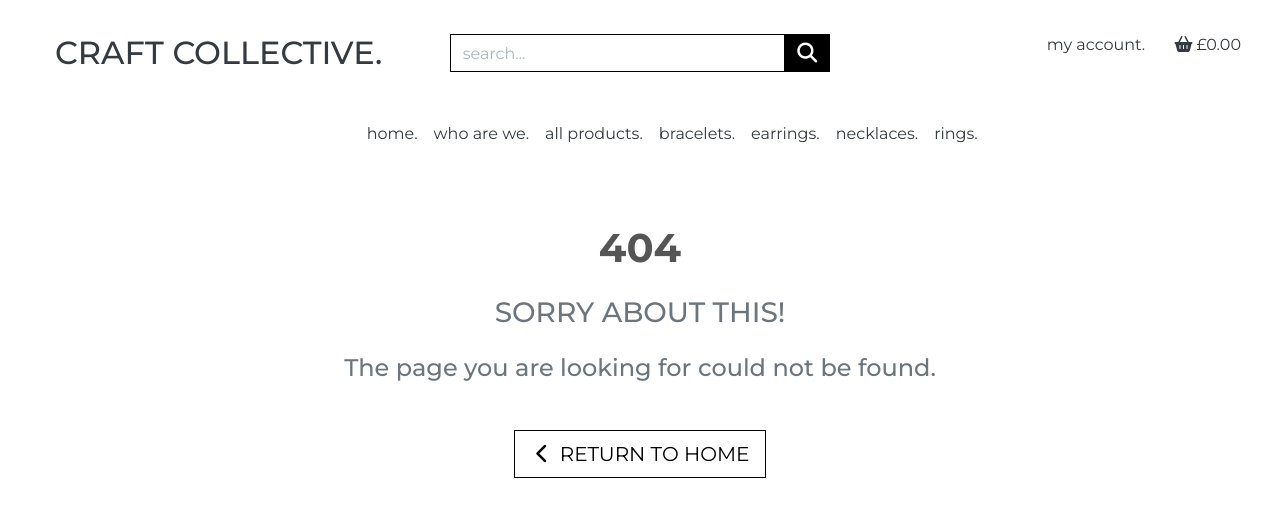
After one commit to lrchnnng/craft-collective, a Django app: template templates/404.html in a window 1280 px wide. The commit adds this page. Shown: the top 517 px of the page. Run offline with Django 3.2, Linux system fonts and the light colour scheme; the template is opened without the code that fills it, so the values that code supplies are empty; parts of the project's set-up code (start-up, migrations or seed data) failed here and were passed over; some libraries are stand-ins or nearby versions.

Commit message:
added 404 and 500 error pages

```diff
--- a/home/templates/home/index.html
+++ b/home/templates/home/index.html
@@ -18,7 +18,7 @@
             <!-- Page Header-->
             <h1 class="logo-font my-4 text-black">craft collective.</h1>
             <!-- Shop Now button -->
-            <a href="{% url 'products' %}" type="button" class="btn btn-dark btn-lg text-light logo-font"
+            <a href="{% url 'products' %}" type="button" class="btn btn-outline-black rounded-0 btn-lg text-light logo-font"
                aria-label="shop now">shop now</a>
             <!-- Free Delivery Information -->
             <p class="my-4">Free delivery on orders over £{{ free_delivery_threshold }}</p>
--- /dev/null
+++ b/templates/404.html
@@ -0,0 +1,27 @@
+{% extends "base.html" %}
+{% load static %}
+
+{% block page_header %}
+<!-- Page Header -->
+<div class="container header-container">
+    <div class="row">
+        <div class="col text-center">
+            <h1 class="logo-font text-center mt-4 mb-4"><strong>404</strong></h1>
+        </div>
+    </div>
+</div>
+{% endblock %}
+
+{% block content %}
+<div class="container text-center">
+    <h3 class="text-uppercase text-muted">Sorry about this!</h3>
+    <h4 class="my-4 text-center text-muted">The page you are looking for could not be found.</h4>
+    <a href="{% url 'home' %}" class="btn btn-outline-black rounded-0 btn-lg my-4"
+        aria-label="return to home">
+        <span class="icon">
+            <i class="fas fa-chevron-left"></i>
+        </span>
+        <span class="text-uppercase">Return to Home</span>
+    </a>
+</div>
+{% endblock %}
```
Also changed, not shown: TESTING.md (+4 -0 lines), templates/500.html (added, +27 -0 lines), README.md.
